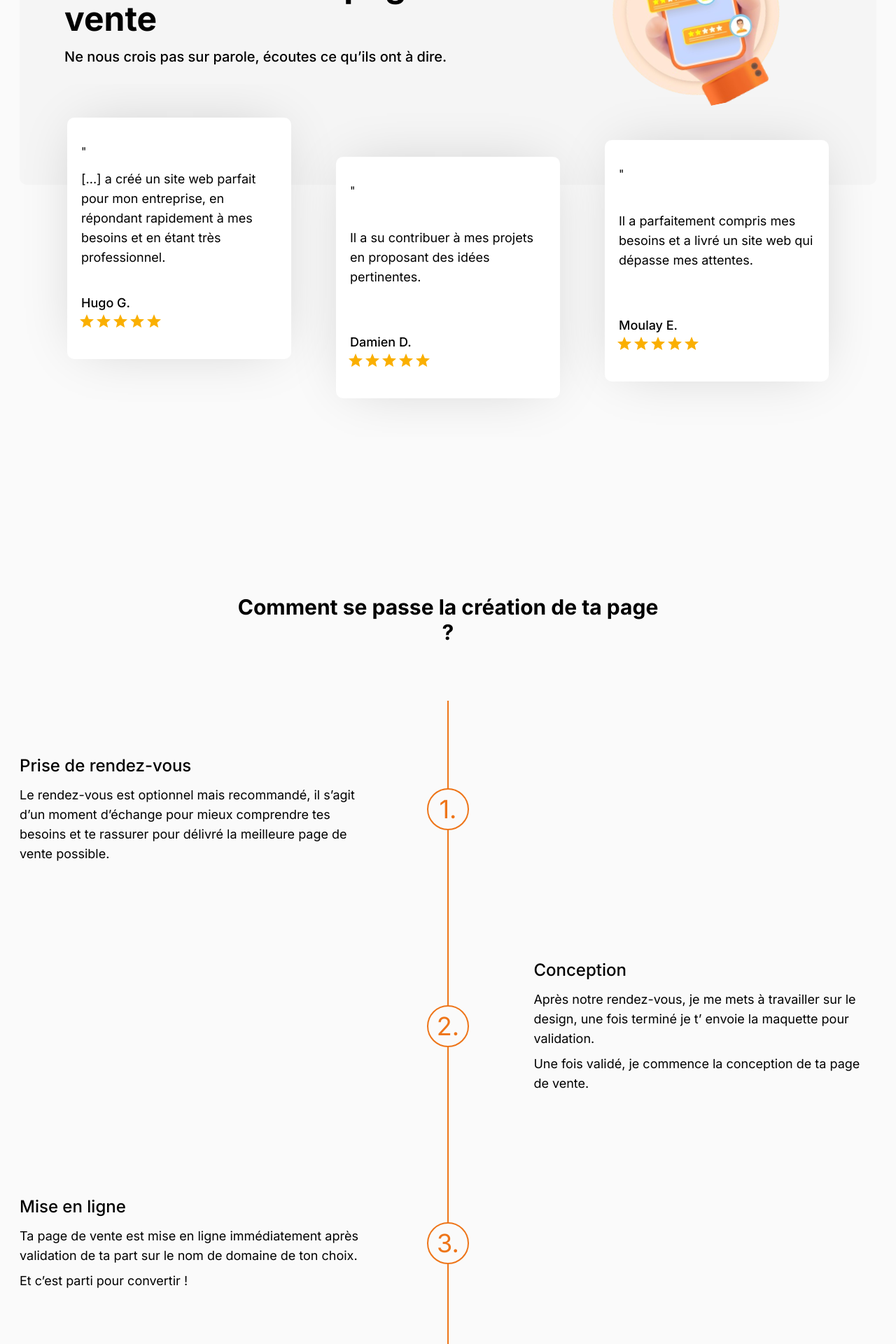
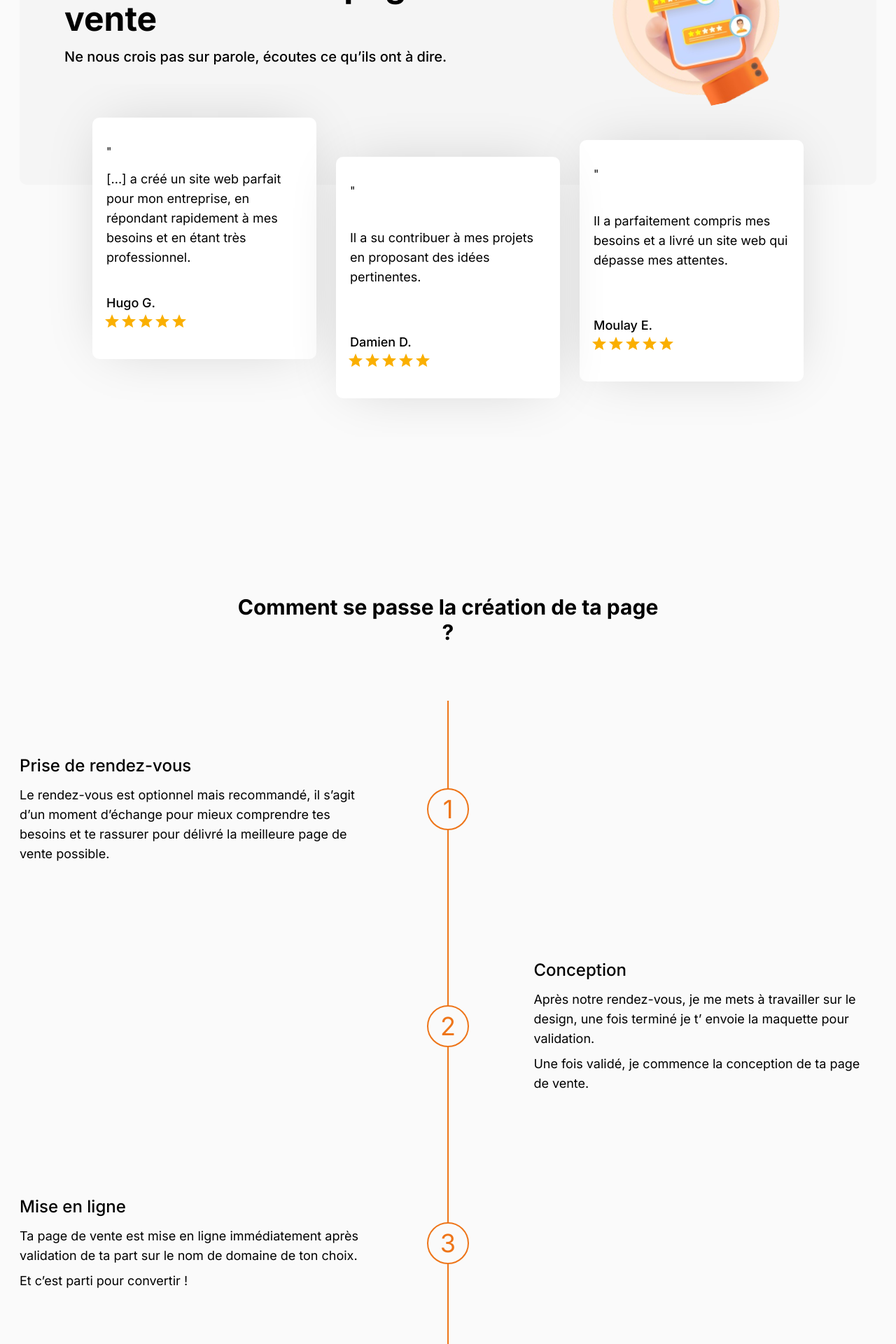
Before and after one commit to SebMZI/territa-lp, a Next.js app: page / in a window 1280 px wide. Shown: the part 3440-5360 px from the top of the page at 70% size. Built offline with nearby package versions, Linux system fonts and the light colour scheme.

Commit message:
feat(Advise):

```diff
--- a/components/Advise.jsx
+++ b/components/Advise.jsx
@@ -21,7 +21,7 @@ const Advise = () => {
           className="mt-4 md:w-2/4 m-auto"
         />
       </div>
-      <div className="max-w-80 m-auto relative -top-10 flex flex-col gap-7 md:flex-row md:max-w-none md:px-5  md:overflow-auto md:py-20 md:-top-36 lg:justify-center lg:gap-16">
+      <div className="max-w-80 m-auto relative -top-10 flex flex-col gap-7 md:flex-row md:max-w-none md:px-5  md:overflow-auto md:py-20 md:-top-36 lg:justify-center lg:overflow-hidden">
         <AdviseCard
           rating={5}
           name={"Hugo G."}
--- a/components/Process.jsx
+++ b/components/Process.jsx
@@ -33,7 +33,7 @@ const Process = () => {
           <div className=" flex justify-center items-center lg:col-start-2 lg:order-2">
             <div className="h-[300px] w-[2px] md:h-[310px] md:h bg-ascent absolute"></div>
             <div className="w-[50px] md:h-[60px] md:w-[60px] h-[50px] border-[2px] border-ascent rounded-full absolute bg-[#FAFAFA] grid place-content-center">
-              <span className="text-2xl md:text-4xl text-ascent">1.</span>
+              <span className="text-2xl md:text-4xl text-ascent">1</span>
             </div>
           </div>
           <div className="lg:col-start-1 lg:order-1">
@@ -52,7 +52,7 @@ const Process = () => {
           <div className=" flex justify-center items-center lg:col-start-2">
             <div className="h-[300px] md:h-[310px] w-[2px] bg-ascent absolute"></div>
             <div className="w-[50px] h-[50px] md:h-[60px] md:w-[60px] border-[2px] border-ascent rounded-full absolute bg-[#FAFAFA] grid place-content-center">
-              <span className="text-2xl md:text-4xl text-ascent">2.</span>
+              <span className="text-2xl md:text-4xl text-ascent">2</span>
             </div>
           </div>
 
@@ -74,7 +74,7 @@ const Process = () => {
           <div className=" flex justify-center items-center lg:col-start-2 lg:order-2">
             <div className="h-[300px] md:h-[310px] w-[2px] bg-ascent absolute"></div>
             <div className="w-[50px] h-[50px] md:h-[60px] md:w-[60px] border-[2px] border-ascent rounded-full absolute bg-[#FAFAFA] grid place-content-center">
-              <span className="text-2xl md:text-4xl text-ascent">3.</span>
+              <span className="text-2xl md:text-4xl text-ascent">3</span>
             </div>
           </div>
           <div className="lg:col-start-1 lg:order-1">
```
